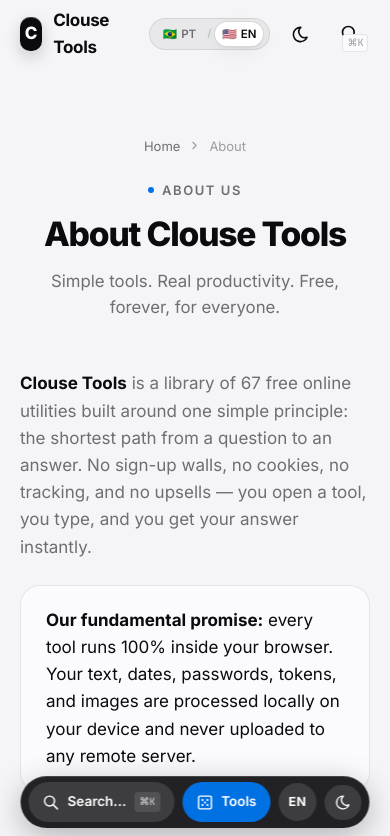
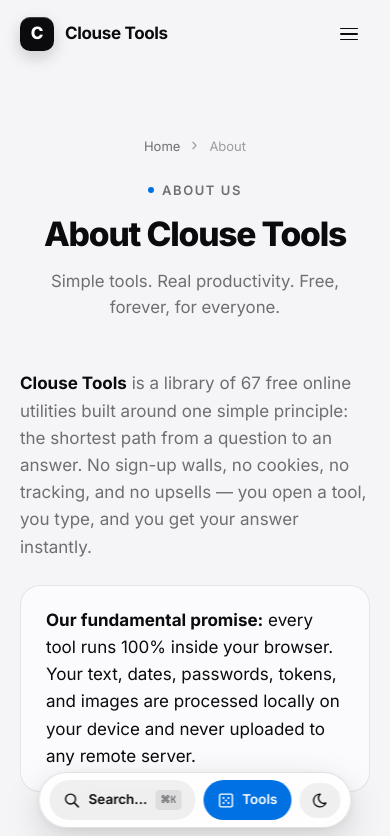
Before and after one commit to ViictorN/clouse-tools, a Next.js app: page /en/about in a window 390 px wide. Shown: the top 836 px of the page. Built offline with nearby package versions, Linux system fonts and the light colour scheme.

Commit message:
fix(ui): remove header language switcher, clean mobile nav, style feature band and use cases, fix dark mode icon contrast and dock padding

```diff
--- a/app/globals.css
+++ b/app/globals.css
@@ -557,36 +557,263 @@
   box-shadow: inset 0 0 0 1px var(--line-2), var(--sh-sm);
 }
 
-/* ---------- 12. DARK BAND ---------- */
+/* ---------- 12. FEATURE BAND & PRIVACY ARCHITECTURE ---------- */
+.feature-band,
 .band-dark {
-  position: relative; background: var(--dark); color: var(--paper-on-dark);
-  padding: clamp(90px, 13vh, 160px) 0; overflow: clip;
+  position: relative;
+  background: var(--dark);
+  color: var(--paper-on-dark);
+  padding: clamp(76px, 11vh, 130px) 0;
+  overflow: clip;
+  border-top: 1px solid var(--line-on-dark);
+  border-bottom: 1px solid var(--line-on-dark);
 }
-.band-dark .eyebrow { color: var(--muted-on-dark); }
-.band-dark .h-d2 { color: #fff; max-width: 16ch; }
-.band-dark .lead { color: var(--muted-on-dark); max-width: 52ch; }
-.band-chips { display: flex; flex-wrap: wrap; gap: 12px; margin: 40px 0 48px; max-width: 720px; }
+.feature-band .eyebrow,
+.band-dark .eyebrow {
+  color: var(--muted-on-dark);
+}
+.feature-band h2,
+.band-dark .h-d2 {
+  color: #fff;
+  font-size: var(--fs-d2);
+  font-weight: 800;
+  letter-spacing: -0.035em;
+  margin: 14px 0 16px;
+  line-height: 1.05;
+}
+.feature-band .lead,
+.band-dark .lead {
+  color: var(--muted-on-dark);
+  max-width: 58ch;
+  line-height: 1.55;
+}
+.band-grid {
+  display: grid;
+  grid-template-columns: 1.15fr 1fr;
+  gap: clamp(32px, 5vw, 64px);
+  align-items: center;
+}
+.band-content {
+  display: flex;
+  flex-direction: column;
+}
+.band-chips {
+  display: flex;
+  flex-wrap: wrap;
+  gap: 10px;
+  margin-top: 28px;
+}
+.chip-glass,
 .glass-chip {
-  display: inline-flex; align-items: center; gap: 9px; padding: 11px 20px; border-radius: var(--pill);
-  font-size: 13.5px; font-weight: 600; color: #fff;
+  display: inline-flex;
+  align-items: center;
+  gap: 8px;
+  padding: 9px 18px;
+  border-radius: var(--pill);
+  font-size: 13px;
+  font-weight: 600;
+  color: #ffffff;
+  background: rgba(255, 255, 255, 0.08);
+  -webkit-backdrop-filter: blur(14px) saturate(160%);
+  backdrop-filter: blur(14px) saturate(160%);
+  border: 1px solid rgba(255, 255, 255, 0.14);
+  box-shadow: inset 0 1px 0 rgba(255, 255, 255, 0.18), 0 4px 14px rgba(0, 0, 0, 0.25);
+  transition: transform .35s var(--ease-spring), background .25s, border-color .25s;
+}
+.chip-glass:hover,
+.glass-chip:hover {
+  transform: translateY(-2px);
+  background: rgba(255, 255, 255, 0.14);
+  border-color: rgba(255, 255, 255, 0.25);
+}
+.chip-glass .icon-wrapper,
+.glass-chip .icon-wrapper {
+  width: 15px;
+  height: 15px;
+  color: var(--blue);
+}
+.band-cards {
+  display: flex;
+  flex-direction: column;
+  gap: 16px;
+}
+.b-card,
+.band-feature {
+  padding: 24px;
+  border-radius: var(--r-md);
+  background: rgba(255, 255, 255, 0.04);
+  -webkit-backdrop-filter: blur(20px);
+  backdrop-filter: blur(20px);
+  border: 1px solid rgba(255, 255, 255, 0.08);
+  box-shadow: 0 10px 30px rgba(0, 0, 0, 0.3), inset 0 1px 0 rgba(255, 255, 255, 0.1);
+  transition: transform .45s var(--ease-spring), background .3s, border-color .3s;
+}
+.b-card:hover,
+.band-feature:hover {
+  transform: translateY(-4px);
   background: rgba(255, 255, 255, 0.07);
-  -webkit-backdrop-filter: blur(14px) saturate(150%); backdrop-filter: blur(14px) saturate(150%);
-  box-shadow: inset 0 0 0 1px rgba(255, 255, 255, 0.14), inset 0 1px 0 rgba(255, 255, 255, 0.18);
-  transition: background .3s, transform .4s var(--ease-spring);
+  border-color: rgba(255, 255, 255, 0.18);
 }
-.glass-chip:hover { background: rgba(255, 255, 255, 0.14); transform: translateY(-3px); }
-.glass-chip .icon-wrapper { width: 16px; height: 16px; color: #86b9ff; }
-.band-grid { display: grid; grid-template-columns: repeat(3, 1fr); gap: 18px; margin-top: clamp(48px, 7vh, 72px); }
-.band-feature { padding: 28px; border-radius: var(--r-md); background: var(--dark-2); box-shadow: inset 0 0 0 1px var(--line-on-dark); transition: transform .5s var(--ease-spring), background .3s; }
-.band-feature:hover { transform: translateY(-5px); background: #1b1b21; }
-.band-feature .icon-wrapper { width: 28px; height: 28px; color: #86b9ff; }
-.band-feature h4 { margin: 16px 0 8px; font-size: 17px; color: #fff; }
-.band-feature p { font-size: 14px; color: var(--muted-on-dark); line-height: 1.55; }
+.b-card .tile-icn,
+.band-feature .tile-icn {
+  margin-bottom: 14px;
+  background: rgba(41, 151, 255, 0.15);
+  color: var(--blue);
+  box-shadow: inset 0 0 0 1px rgba(41, 151, 255, 0.25);
+}
+.b-card h3,
+.band-feature h4 {
+  font-size: 17.5px;
+  font-weight: 700;
+  color: #ffffff;
+  margin-bottom: 6px;
+  letter-spacing: -0.015em;
+}
+.b-card p,
+.band-feature p {
+  font-size: 13.5px;
+  color: var(--muted-on-dark);
+  line-height: 1.55;
+}
+.feature-band .bg-orb,
 .band-dark .bg-orb {
   position: absolute; width: 70vw; height: 70vw; max-width: 900px; max-height: 900px; border-radius: 50%;
   background: radial-gradient(circle, rgba(0, 113, 227, 0.16), transparent 62%);
   top: -35%; right: -22%; filter: blur(10px); pointer-events: none;
 }
+
+/* ---------- 12b. USE CASES SECTION ---------- */
+.use-cases-section {
+  padding: clamp(72px, 11vh, 130px) 0;
+  position: relative;
+}
+.cases-grid {
+  display: grid;
+  grid-template-columns: repeat(2, 1fr);
+  gap: 22px;
+  margin-top: clamp(36px, 5vh, 56px);
+}
+.case-card {
+  display: flex;
+  flex-direction: column;
+  padding: 32px;
+  border-radius: var(--r-md);
+  background: var(--surface);
+  border: 1px solid var(--line);
+  box-shadow: var(--sh-sm), inset 0 1px 0 rgba(255, 255, 255, 0.06);
+  transition: transform .45s var(--ease-spring), box-shadow .4s ease, border-color .3s ease;
+  position: relative;
+  overflow: hidden;
+}
+.case-card:hover {
+  transform: translateY(-6px);
+  box-shadow: var(--sh-md), inset 0 0 0 1px var(--line-2);
+}
+[data-theme="dark"] .case-card {
+  background: #121216;
+  border: 1px solid rgba(255, 255, 255, 0.08);
+  box-shadow: 0 4px 20px rgba(0, 0, 0, 0.4), inset 0 1px 0 rgba(255, 255, 255, 0.08);
+}
+[data-theme="dark"] .case-card:hover {
+  border-color: rgba(255, 255, 255, 0.18);
+  box-shadow: 0 16px 40px rgba(0, 0, 0, 0.6), 0 0 32px rgba(41, 151, 255, 0.12);
+}
+.case-top {
+  display: flex;
+  align-items: center;
+  justify-content: space-between;
+  margin-bottom: 18px;
+}
+.case-top .tile-icn {
+  width: 44px;
+  height: 44px;
+  border-radius: 12px;
+  background: rgba(0, 113, 227, 0.1);
+  color: var(--blue);
+}
+[data-theme="dark"] .case-top .tile-icn {
+  background: rgba(41, 151, 255, 0.15);
+  color: var(--blue);
+  border: 1px solid rgba(41, 151, 255, 0.2);
+}
+.case-badge {
+  font-size: 11.5px;
+  font-weight: 700;
+  letter-spacing: 0.05em;
+  text-transform: uppercase;
+  padding: 5px 12px;
+  border-radius: var(--pill);
+  color: var(--blue);
+  background: rgba(0, 113, 227, 0.08);
+}
+[data-theme="dark"] .case-badge {
+  color: #2997ff;
+  background: rgba(41, 151, 255, 0.14);
+  border: 1px solid rgba(41, 151, 255, 0.22);
+}
+.case-card h3 {
+  font-size: 19.5px;
+  font-weight: 700;
+  letter-spacing: -0.015em;
+  margin-bottom: 10px;
+}
+.case-desc {
+  font-size: 14px;
+  color: var(--ink-2);
+  line-height: 1.6;
+  margin-bottom: 24px;
+  flex: 1;
+}
+.case-tools {
+  margin-top: auto;
+  padding-top: 18px;
+  border-top: 1px solid var(--line);
+}
+.case-tools-label {
+  display: block;
+  font-size: 11.5px;
+  font-weight: 600;
+  color: var(--ink-3);
+  text-transform: uppercase;
+  letter-spacing: 0.06em;
+  margin-bottom: 10px;
+}
+.case-chips {
+  display: flex;
+  flex-wrap: wrap;
+  gap: 8px;
+}
+.chip-sm {
+  display: inline-flex;
+  align-items: center;
+  gap: 6px;
+  padding: 6px 12px;
+  border-radius: var(--pill);
+  font-size: 12.5px;
+  font-weight: 500;
+  color: var(--ink-2);
+  background: var(--bg);
+  border: 1px solid var(--line);
+  text-decoration: none;
+  transition: transform .3s var(--ease-spring), color .2s, background .2s, border-color .2s;
+}
+.chip-sm:hover {
+  transform: translateY(-2px);
+  color: var(--ink);
+  background: var(--surface-raised, var(--surface));
+  border-color: var(--line-2);
+}
+[data-theme="dark"] .chip-sm {
+  background: rgba(255, 255, 255, 0.06);
+  border: 1px solid rgba(255, 255, 255, 0.08);
+  color: #d1d1d6;
+}
+[data-theme="dark"] .chip-sm:hover {
+  background: rgba(255, 255, 255, 0.12);
+  border-color: rgba(255, 255, 255, 0.22);
+  color: #ffffff;
+}
+
 
 /* ---------- 13. CATEGORY CARDS ---------- */
 .cat-grid { display: grid; grid-template-columns: repeat(3, 1fr); gap: 18px; }
@@ -827,8 +1054,22 @@
   .burger { display: grid; }
   .cat-grid { grid-template-columns: 1fr 1fr; }
   .band-grid { grid-template-columns: 1fr; }
+  .cases-grid { grid-template-columns: 1fr; }
   .t-fields { grid-template-columns: 1fr; }
   .t-fields.three { grid-template-columns: 1fr; }
+}
+@media (max-width: 768px) {
+  .nav-search-btn,
+  .theme-toggle-btn,
+  .lang-selector {
+    display: none !important;
+  }
+  body {
+    padding-bottom: 84px;
+  }
+  .footer {
+    padding-bottom: calc(110px + env(safe-area-inset-bottom, 0px)) !important;
+  }
 }
 @media (max-width: 640px) {
   .tools-grid, .tools-grid.cols-3 { grid-template-columns: 1fr 1fr; gap: 12px; }
@@ -868,48 +1109,72 @@
     display: flex;
     align-items: center;
     gap: 8px;
-    padding: 6px 8px;
-    background: rgba(11, 11, 14, 0.9);
-    -webkit-backdrop-filter: blur(20px) saturate(180%);
-    backdrop-filter: blur(20px) saturate(180%);
+    padding: 7px 10px;
+    background: rgba(255, 255, 255, 0.86);
+    -webkit-backdrop-filter: blur(24px) saturate(180%);
+    backdrop-filter: blur(24px) saturate(180%);
     border-radius: var(--pill);
-    box-shadow: 0 8px 32px rgba(0, 0, 0, 0.28), inset 0 1px 0 rgba(255, 255, 255, 0.16);
+    border: 1px solid rgba(11, 11, 14, 0.12);
+    box-shadow: 0 12px 36px rgba(11, 11, 14, 0.15), 0 2px 8px rgba(11, 11, 14, 0.06);
     max-width: calc(100vw - 28px);
   }
   .mobile-dock-btn {
     display: inline-flex;
     align-items: center;
     gap: 8px;
-    color: #fff;
+    color: var(--ink);
     padding: 9px 14px;
     font-size: 13.5px;
     font-weight: 600;
     border-radius: var(--pill);
     background: transparent;
-    transition: background 0.2s;
+    transition: background 0.2s, transform 0.2s;
     white-space: nowrap;
   }
+  .mobile-dock-btn:active {
+    transform: scale(0.96);
+  }
   .mobile-dock-btn.search-trigger {
-    background: rgba(255, 255, 255, 0.12);
+    background: rgba(11, 11, 14, 0.06);
+    color: var(--ink);
   }
   .mobile-dock-btn.search-trigger kbd {
     font-size: 10px;
     font-family: var(--mono);
-    color: rgba(255, 255, 255, 0.6);
-    background: rgba(255, 255, 255, 0.1);
+    color: var(--ink-2);
+    background: rgba(11, 11, 14, 0.08);
     padding: 2px 5px;
     border-radius: 4px;
   }
   .mobile-dock-btn.pill-btn {
     background: var(--blue);
+    color: #ffffff;
   }
   .mobile-dock-btn.icon-only {
-    padding: 9px 10px;
-    background: rgba(255, 255, 255, 0.12);
+    padding: 9px 12px;
+    background: rgba(11, 11, 14, 0.06);
+    color: var(--ink);
   }
 }
 
 /* ---------- 25b. DARK THEME POLISH & COMPATIBILITY ---------- */
+[data-theme="dark"] .mobile-dock {
+  background: rgba(18, 18, 22, 0.88);
+  border: 1px solid rgba(255, 255, 255, 0.14);
+  box-shadow: 0 16px 44px rgba(0, 0, 0, 0.7), inset 0 1px 0 rgba(255, 255, 255, 0.15);
+}
+[data-theme="dark"] .mobile-dock-btn {
+  color: #ffffff;
+}
+[data-theme="dark"] .mobile-dock-btn.search-trigger,
+[data-theme="dark"] .mobile-dock-btn.icon-only {
+  background: rgba(255, 255, 255, 0.1);
+  color: #ffffff;
+}
+[data-theme="dark"] .mobile-dock-btn.search-trigger kbd {
+  color: rgba(255, 255, 255, 0.7);
+  background: rgba(255, 255, 255, 0.12);
+}
 [data-theme="dark"] .footer {
   background: #000000;
   border-top-color: var(--line);
@@ -925,9 +1190,25 @@
 [data-theme="dark"] .m-menu {
   background: rgba(10, 10, 14, 0.96);
 }
+[data-theme="dark"] .tile-icn {
+  background: rgba(255, 255, 255, 0.12);
+  color: #ffffff;
+  box-shadow: inset 0 0 0 1px rgba(255, 255, 255, 0.14);
+}
+[data-theme="dark"] .cat-card:hover .tile-icn {
+  background: var(--blue);
+  color: #ffffff;
+  box-shadow: 0 0 20px rgba(41, 151, 255, 0.4);
+}
 [data-theme="dark"] .tile-icn.soft {
+  background: rgba(41, 151, 255, 0.15);
+  color: var(--blue);
+  box-shadow: inset 0 0 0 1px rgba(41, 151, 255, 0.22);
+}
+[data-theme="dark"] .cat-card .cat-tags span {
   background: rgba(255, 255, 255, 0.08);
-  color: var(--ink);
+  color: #e5e5ea;
+  border: 1px solid rgba(255, 255, 255, 0.08);
 }
 [data-theme="dark"] .hero-search {
   background: #121216;
--- a/components/Header.tsx
+++ b/components/Header.tsx
@@ -115,8 +115,6 @@
             </nav>
 
             <div className="nav-cta">
-              <LanguageSelector currentLocale={locale} />
-
               <button
                 type="button"
                 className="theme-toggle-btn"
--- a/components/MobileActionDock.tsx
+++ b/components/MobileActionDock.tsx
@@ -3,7 +3,7 @@
 import Link from 'next/link';
 import { usePathname } from 'next/navigation';
 import { Icon } from '@/lib/icons';
-import { Locale, switchLocalePath, setClientLocale } from '@/lib/i18n';
+import { Locale } from '@/lib/i18n';
 
 export function MobileActionDock() {
   const [showScrollTop, setShowScrollTop] = useState(false);
@@ -58,17 +58,8 @@
     window.scrollTo({ top: 0, behavior: 'smooth' });
   };
 
-  const toggleLanguage = () => {
-    const target: Locale = locale === 'pt-br' ? 'en' : 'pt-br';
-    setClientLocale(target);
-    const targetPath = switchLocalePath(pathname, target);
-    window.location.href = targetPath;
-  };
-
   const searchLabel = locale === 'pt-br' ? 'Buscar...' : 'Search...';
   const toolsLabel = locale === 'pt-br' ? 'Ferramentas' : 'Tools';
-  const langLabel = locale === 'pt-br' ? 'PT' : 'EN';
-  const langTitle = locale === 'pt-br' ? 'Mudar para Inglês (EN)' : 'Switch to Portuguese (PT-BR)';
 
   return (
     <div className="mobile-dock" aria-label="Mobile quick actions">
@@ -88,16 +79,6 @@
         <span>{toolsLabel}</span>
       </Link>
 
-      <button
-        type="button"
-        className="mobile-dock-btn icon-only"
-        onClick={toggleLanguage}
-        aria-label={langTitle}
-        title={langTitle}
-        style={{ fontWeight: 700, fontSize: '0.78rem', letterSpacing: '0.04em' }}
-      >
-        <span>{langLabel}</span>
-      </button>
 
       <button
         type="button"
--- a/lib/icons.tsx
+++ b/lib/icons.tsx
@@ -91,7 +91,11 @@
   "percent": "<svg xmlns=\"http://www.w3.org/2000/svg\" width=\"24\" height=\"24\" viewBox=\"0 0 24 24\" fill=\"none\" stroke=\"currentColor\" stroke-width=\"2\" stroke-linecap=\"round\" stroke-linejoin=\"round\"><path fill=\"none\" stroke=\"currentColor\" stroke-linecap=\"round\" stroke-linejoin=\"round\" stroke-width=\"2\" d=\"M16 17a1 1 0 1 0 2 0a1 1 0 1 0-2 0M6 7a1 1 0 1 0 2 0a1 1 0 1 0-2 0m0 11L18 6\"/></svg>",
   "brand-markdown": "<svg xmlns=\"http://www.w3.org/2000/svg\" width=\"24\" height=\"24\" viewBox=\"0 0 24 24\" fill=\"none\" stroke=\"currentColor\" stroke-width=\"2\" stroke-linecap=\"round\" stroke-linejoin=\"round\"><g fill=\"none\" stroke=\"currentColor\" stroke-linecap=\"round\" stroke-linejoin=\"round\" stroke-width=\"2\"><path d=\"M3 7a2 2 0 0 1 2-2h14a2 2 0 0 1 2 2v10a2 2 0 0 1-2 2H5a2 2 0 0 1-2-2z\"/><path d=\"M7 15V9l2 2l2-2v6m3-2l2 2l2-2m-2 2V9\"/></g></svg>",
   "zap": "<svg xmlns=\"http://www.w3.org/2000/svg\" width=\"24\" height=\"24\" viewBox=\"0 0 24 24\" fill=\"none\" stroke=\"currentColor\" stroke-width=\"2\" stroke-linecap=\"round\" stroke-linejoin=\"round\"><path fill=\"none\" stroke=\"currentColor\" stroke-linecap=\"round\" stroke-linejoin=\"round\" stroke-width=\"2\" d=\"M13 3v7h6l-8 11v-7H5z\"/></svg>",
-  "multiplication": "<svg xmlns=\"http://www.w3.org/2000/svg\" width=\"24\" height=\"24\" viewBox=\"0 0 24 24\" fill=\"none\" stroke=\"currentColor\" stroke-width=\"2\" stroke-linecap=\"round\" stroke-linejoin=\"round\"><g fill=\"none\" stroke=\"currentColor\" stroke-linecap=\"round\" stroke-linejoin=\"round\" stroke-width=\"2\"><path fill=\"currentColor\" d=\"M11 6a1 1 0 1 0 2 0a1 1 0 1 0-2 0m0 12a1 1 0 1 0 2 0a1 1 0 1 0-2 0\"/><path d=\"M5 12h14\"/></g></svg>"
+  "multiplication": "<svg xmlns=\"http://www.w3.org/2000/svg\" width=\"24\" height=\"24\" viewBox=\"0 0 24 24\" fill=\"none\" stroke=\"currentColor\" stroke-width=\"2\" stroke-linecap=\"round\" stroke-linejoin=\"round\"><g fill=\"none\" stroke=\"currentColor\" stroke-linecap=\"round\" stroke-linejoin=\"round\" stroke-width=\"2\"><path fill=\"currentColor\" d=\"M11 6a1 1 0 1 0 2 0a1 1 0 1 0-2 0m0 12a1 1 0 1 0 2 0a1 1 0 1 0-2 0\"/><path d=\"M5 12h14\"/></g></svg>",
+  "eye-off": "<svg xmlns=\"http://www.w3.org/2000/svg\" width=\"24\" height=\"24\" viewBox=\"0 0 24 24\" fill=\"none\" stroke=\"currentColor\" stroke-width=\"2\" stroke-linecap=\"round\" stroke-linejoin=\"round\"><path d=\"M10.585 10.587a2 2 0 0 0 2.829 2.828\"/><path d=\"M16.681 16.673A8.717 8.717 0 0 1 12 18c-3.6 0-6.6-2-9-6c1.272-2.12 2.712-3.678 4.32-4.674m2.86-1.146A9.055 9.055 0 0 1 12 6c3.6 0 6.6 2 9 6c-.792 1.32-1.68 2.443-2.665 3.372\"/><path d=\"m3 3l18 18\"/></svg>",
+  "cpu": "<svg xmlns=\"http://www.w3.org/2000/svg\" width=\"24\" height=\"24\" viewBox=\"0 0 24 24\" fill=\"none\" stroke=\"currentColor\" stroke-width=\"2\" stroke-linecap=\"round\" stroke-linejoin=\"round\"><rect x=\"4\" y=\"4\" width=\"16\" height=\"16\" rx=\"2\"/><rect x=\"9\" y=\"9\" width=\"6\" height=\"6\"/><path d=\"M9 1v3m6-3v3m-6 17v3m6-3v3M1 9h3m-3 6h3m17-6h3m-3 6h3\"/></svg>",
+  "lock": "<svg xmlns=\"http://www.w3.org/2000/svg\" width=\"24\" height=\"24\" viewBox=\"0 0 24 24\" fill=\"none\" stroke=\"currentColor\" stroke-width=\"2\" stroke-linecap=\"round\" stroke-linejoin=\"round\"><rect x=\"3\" y=\"11\" width=\"18\" height=\"11\" rx=\"2\" ry=\"2\"/><path d=\"M7 11V7a5 5 0 0 1 10 0v4\"/></svg>",
+  "box": "<svg xmlns=\"http://www.w3.org/2000/svg\" width=\"24\" height=\"24\" viewBox=\"0 0 24 24\" fill=\"none\" stroke=\"currentColor\" stroke-width=\"2\" stroke-linecap=\"round\" stroke-linejoin=\"round\"><path d=\"M21 16V8a2 2 0 0 0-1-1.73l-7-4a2 2 0 0 0-2 0l-7 4A2 2 0 0 0 3 8v8a2 2 0 0 0 1 1.73l7 4a2 2 0 0 0 2 0l7-4A2 2 0 0 0 21 16z\"/><polyline points=\"3.27 6.96 12 12.01 20.73 6.96\"/><line x1=\"12\" y1=\"22.08\" x2=\"12\" y2=\"12\"/></svg>"
 };
 
 export interface IconProps {
```
